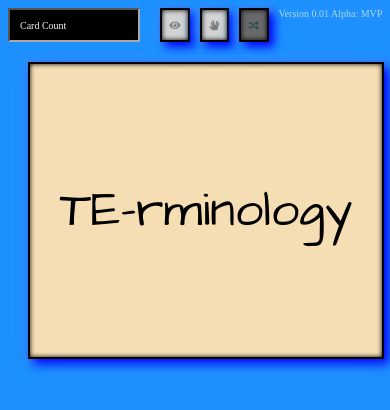
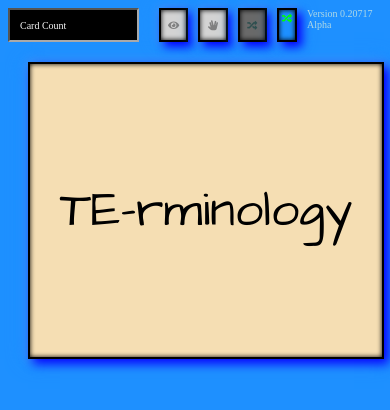
Before and after one commit to JacobJFrey/FlashCardsTEchTErms, a plain HTML site: page index.html in a window 390 px wide. Drawn offline with Linux system fonts and the light colour scheme.

Commit message:
CSS Style Themes: Steve Added

```diff
--- a/index.html
+++ b/index.html
@@ -4,7 +4,7 @@
     <meta charset="UTF-8">
     <meta name="viewport" content="width=device-width, initial-scale=1.0">
     <title>Flash Card TEch TErms</title>
-    <link rel="stylesheet" href="style.css" />
+    <link id="thisStyle" rel="stylesheet" href="style.css" />
     <script src="script.js"></script>
     <link href="https://fonts.googleapis.com/css2?family=Architects+Daughter&display=swap" rel="stylesheet">
     <link rel="stylesheet" href="https://use.fontawesome.com/releases/v5.8.1/css/all.css" integrity="sha384-50oBUHEmvpQ+1lW4y57PTFmhCaXp0ML5d60M1M7uH2+nqUivzIebhndOJK28anvf" crossorigin="anonymous">
@@ -13,7 +13,7 @@
 
     <div id="navBar">
         <!--setting up the nave bar-->
-        <div id="version">Version 0.01 Alpha: MVP</div>
+        <div id="version">Version 0.20717 Alpha</div>
 
         <div id="cardCount">Card Count</div>
 
@@ -22,6 +22,8 @@
         <a id="active" class="icon switchCard" onclick="switchCard()"><i class="fas fa-hand-spock"></i></a>
 
         <a id="inactive" class="icon shuffle" onclick="restock_shuffle()"><i class="fas fa-random"></i></a>
+
+        <a id="steve" class="icon style" onclick="changeTheme()"><i class="fas fa-random"></i></a>
 
     </div>
     <!--desktop for Flash Cards-->
--- a/script.js
+++ b/script.js
@@ -1,8 +1,14 @@
 let cardStack = [];
+
+//event listeners
 
 //icon references
 const close_eye = "fas fa-eye-slash";
 const open_eye = "fas fa-eye";
+
+function changeTheme() {
+  document.getElementById("thisStyle").setAttribute("href","steve.css");
+}
 
 function revealDef() {
     const m = document.getElementById("definition");
@@ -53,7 +59,7 @@ function fisher_yeates_randomize(array) {
   let randomIndex;
   while ( 0 != currentIndex) {
     randomIndex = Math.floor(Math.random() * currentIndex);
-    currentIndex --;
+    currentIndex--;
     temporaryValue = array[currentIndex];
     array[currentIndex] = array[randomIndex];
     array[randomIndex] = temporaryValue;
--- /dev/null
+++ b/steve.css
@@ -0,0 +1,105 @@
+/* @font-face {
+    font-family: Modak;
+    font-style: normal;
+    src: url('https://fonts.googleapis.com/css2?family=Modak&display=swap');
+}  */
+
+body {
+    background: linear-gradient(to bottom right, yellow,orange, red, darkred
+    );
+    background-repeat: no-repeat;
+    height: 100vw;
+    width: 100vw;
+
+    font-size: 12px;
+    color: whitesmoke;
+  }
+
+.flashCard {
+    color: black;
+    font-family: Modak, cursive;
+
+    display: flex;
+    justify-content: center;
+    align-items: center;
+    width: 80vw;
+    height: 30vh;
+    padding: 20px;
+    margin: 20px;
+    border: 2px solid black;
+    background: wheat;
+    box-shadow: 5px 5px 10px lime, 0px 0px 20px lime, 0px 0px 10px cornflowerblue, 0px 0px 5px burlywood inset;
+
+
+  }
+
+#term {
+  font-size: 5em;
+}
+
+#definition {
+  font-size: 4em;
+  display: none;
+}
+
+#cardCount {
+  margin-right: 20px;
+  padding-left: 10px;
+  padding-right: 8px;
+  height: 30px;
+  width: 110px;
+  align-items: center;
+  justify-content: left;
+  display: inline-flex;
+  background-color: black;
+  color: whitesmoke;
+  border: 2px inset darkgray;
+}
+
+#navBar {
+  display: flex;
+  width: 100vw;
+}
+
+.icon {
+  color: lime;
+  border: 2px double black;
+  padding: 3px;
+  margin-right: 10px;
+  box-shadow: 5px 5px 10px lime, 0px 0px 20px lime, 0px 0px 10px cornflowerblue, 0px 0px 5px burlywood inset;
+}
+
+#inactive {
+  display: flex;
+  justify-content: center;
+  align-items: center;
+  width: 5%;
+  color: darkslategray;
+  background: dimgray;
+}
+
+#active {
+  display: flex;
+  justify-content: center;
+  align-items: center;
+  width: 5%;
+  color: gray;
+  background: lightgrey;
+}
+
+#active:hover {
+  color: greenyellow;
+  background: limegreen;
+}
+
+#version {
+  color: lightblue;
+  font-size: 10px;
+  order: 1;
+}
+
+@media (max-width: 700px) {
+body {
+  font-size: 10px;
+}
+}
```
